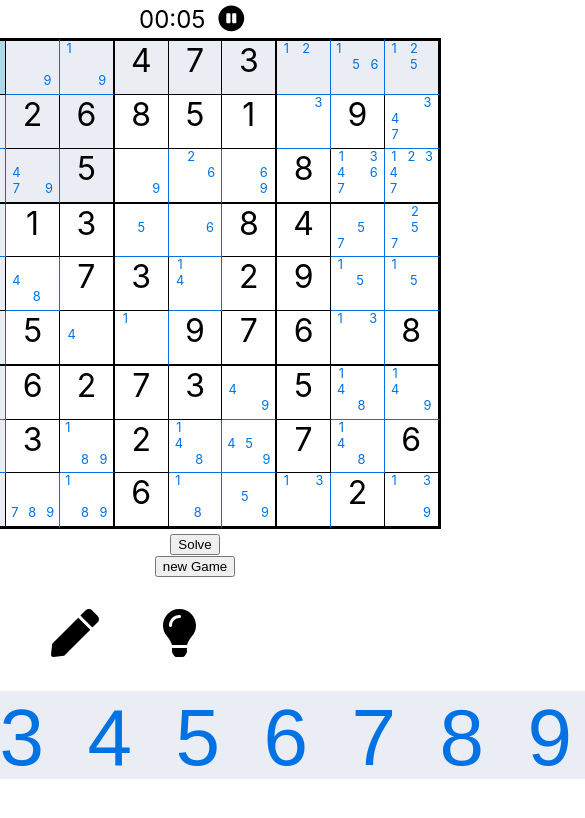
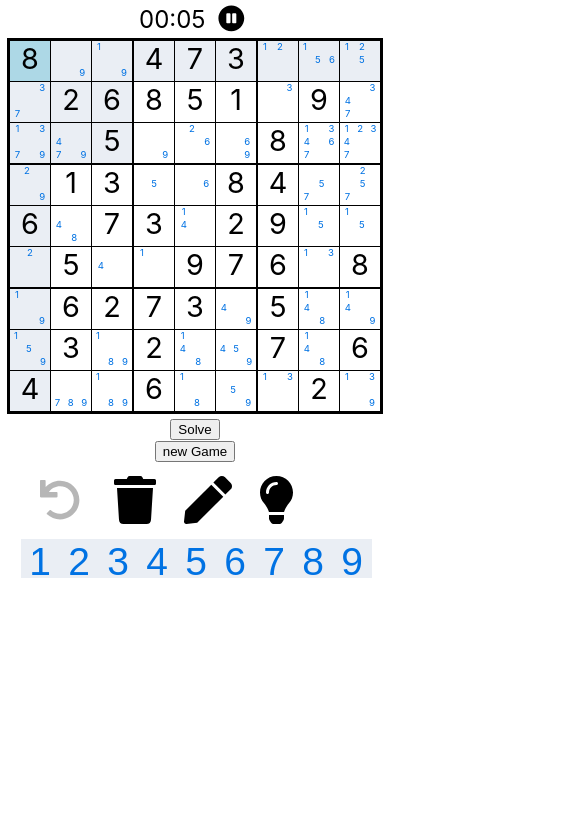
Before and after one commit to murugu-21/sudoku-tool, a React (Create React App) app: page / in a window 390 px wide. Shown: the top 818 px of the page, 585 px wide, since content can reach past the window. Built offline with nearby package versions, Linux system fonts and the light colour scheme.

Commit message:
fix: rendering issue

```diff
--- a/src/App.css
+++ b/src/App.css
@@ -1,5 +1,6 @@
 .App {
   text-align: center;
+  --focus-color: "#ADD8E6";
 }
 
 .App-logo {
--- a/src/components/Board.js
+++ b/src/components/Board.js
@@ -33,8 +33,8 @@ const Board = (props) => {
       {props.board !== 2 &&
         props.board.map((row, r) =>
           row.map((item, c) => {
-            let right = "1px solid",
-              bottom = "1px solid",
+            let right = "1px solid rgb(0,0,0)",
+              bottom = "1px solid rgb(0,0,0)",
               left = null,
               top = null;
 
--- a/src/components/Cell.css
+++ b/src/components/Cell.css
@@ -1,13 +1,24 @@
+@media only screen and (max-width: 600px) {
+  .cell {
+    font-size: clamp(1rem, 8vw, 5rem);
+    width: clamp(2rem, 10vw, 5rem);
+    height: clamp(2rem, 10vw, 5rem);
+  }
+  .notes_cell {
+    font-size: clamp(0.5rem, 3vw, 0.8rem);
+    height: clamp(0.7rem, 3vw, 1rem);
+  }
+}
 .cell {
-  font-size: clamp(0.6rem, 2rem, 2rem);
-  width: clamp(0.8rem, 3.3rem, 3.3rem);
-  height: clamp(0.8rem, 3.3rem, 3.3rem);
+  font-size: clamp(1.8rem, 5vw, 2.8rem);
+  width: clamp(2.5rem, 6vw, 3.3rem);
+  height: clamp(2.5rem, 6vw, 3.3rem);
   text-align: center;
   font-weight: normal;
 }
 .cell:focus {
   outline: none;
-  background-color: "#ADD8E6";
+  background-color: --focus-color;
 }
 .notes {
   display: grid;
@@ -15,6 +26,6 @@
 }
 
 .notes_cell {
-  font-size: clamp(0.1rem, 0.8rem, 0.8rem);
-  height: clamp(0.2rem, 1rem, 1rem);
+  font-size: clamp(0.6rem, 1.8vw, 0.8rem);
+  height: clamp(0.8rem, 2vw, 1rem);
 }
--- a/src/components/Game.js
+++ b/src/components/Game.js
@@ -33,12 +33,12 @@ const Game = () => {
   const updateBoard = (newBoard, row, col) => {
     let newHistory = JSON.parse(JSON.stringify(history));
     let newMismatch = Validate(newBoard);
-    if (newMismatch) {
     newBoard = GenerateCandidates(newBoard, row, col);
     newHistory.push(newBoard);
     setBoard(newBoard);
+    setHistory(newHistory);
+    if (newMismatch) {
       setMismatch(newMismatch);
-      setHistory(newHistory);
     } else {
       alert("Congrats you completed the puzzle");
     }
@@ -130,6 +130,7 @@ const Game = () => {
         }}
       />
       <div className="flex-container">
+        {play && (
           <Board
             board={board}
             r={row}
@@ -141,6 +142,8 @@ const Game = () => {
               setCol(c);
             }}
           />
+        )}
+
         <div className="flex-column-container">
           <button onClick={() => handleSolve()}>Solve</button>
           <NewGame />
--- a/src/components/GenerateCandidates.js
+++ b/src/components/GenerateCandidates.js
@@ -1,28 +1,23 @@
-import deleteArrayElement from "./DeleteArrayElement";
+import RemoveCandidates from "./RemoveCandidates";
 
 const GenerateCandidates = (board, r, c) => {
   let newBoard = JSON.parse(JSON.stringify(board)),
     i,
     j;
   if (typeof newBoard[r][c] === "number") {
-    for (i = 0; i < newBoard.length; i++) {
-      if (typeof newBoard[i][c] === "object") {
-        newBoard[i][c] = deleteArrayElement(newBoard[i][c], newBoard[r][c]);
-      }
-      if (typeof newBoard[r][i] === "object") {
-        newBoard[r][i] = deleteArrayElement(newBoard[r][i], newBoard[r][c]);
-      }
+    newBoard = RemoveCandidates(newBoard, r, c);
+  }
+  if (newBoard[r][c] === null) {
+    newBoard[r][c] = [1, 2, 3, 4, 5, 6, 7, 8, 9];
+    for (i = 0; i < board.length; i++) {
+      RemoveCandidates(newBoard, i, c);
+      RemoveCandidates(newBoard, r, i);
     }
     i = Math.floor(r / 3) * 3;
     j = Math.floor(c / 3) * 3;
     for (let c1 = i; c1 < i + 3; c1++) {
       for (let c2 = j; c2 < j + 3; c2++) {
-        if (typeof newBoard[c1][c2] === "object") {
-          newBoard[c1][c2] = deleteArrayElement(
-            newBoard[c1][c2],
-            newBoard[r][c]
-          );
-        }
+        RemoveCandidates(newBoard, c1, c2);
       }
     }
   }
--- a/src/components/InitialGenerate.js
+++ b/src/components/InitialGenerate.js
@@ -1,32 +1,13 @@
-import deleteArrayElement from "./DeleteArrayElement";
+import RemoveCandidates from "./RemoveCandidates";
 
 const InitialGenerate = (board) => {
   const newBoard = JSON.parse(JSON.stringify(board));
-  let r, c, i;
+  let r, c;
   for (r = 0; r < newBoard.length; r++) {
     for (c = 0; c < newBoard[r].length; c++) {
       if (newBoard[r][c] === null) {
         newBoard[r][c] = [1, 2, 3, 4, 5, 6, 7, 8, 9];
-        for (i = 0; i < newBoard.length; i++) {
-          if (typeof newBoard[i][c] === "number") {
-            newBoard[r][c] = deleteArrayElement(newBoard[r][c], newBoard[i][c]);
-          }
-          if (typeof newBoard[r][i] === "number") {
-            newBoard[r][c] = deleteArrayElement(newBoard[r][c], newBoard[r][i]);
-          }
-        }
-        i = Math.floor(r / 3) * 3;
-        let j = Math.floor(c / 3) * 3;
-        for (let c1 = i; c1 < i + 3; c1++) {
-          for (let c2 = j; c2 < j + 3; c2++) {
-            if (typeof newBoard[c1][c2] === "number") {
-              newBoard[r][c] = deleteArrayElement(
-                newBoard[r][c],
-                newBoard[c1][c2]
-              );
-            }
-          }
-        }
+        board = RemoveCandidates(newBoard, r, c);
       }
     }
   }
--- a/src/components/NumberPad.css
+++ b/src/components/NumberPad.css
@@ -10,9 +10,9 @@
 }
 
 .NumberKey {
-  font-size: clamp(0.2rem, 5rem, 5rem);
-  width: clamp(0.5rem, 5.5rem, 5.5rem);
-  height: clamp(0.5rem, 5.5rem, 5.5rem);
+  font-size: clamp(0.2rem, 10vw, 5rem);
+  width: clamp(0.5rem, 10vw, 5.5rem);
+  height: clamp(0.5rem, 10vw, 5.5rem);
   color: #0072e3;
   background-color: #eaeef4;
   margin: 3%;
--- /dev/null
+++ b/src/components/RemoveCandidates.js
@@ -0,0 +1,46 @@
+import deleteArrayElement from "./DeleteArrayElement";
+const RemoveCandidates = (board, r, c) => {
+  let i, j;
+  //removes candidates for corresponding rows, column, box
+  if (typeof board[r][c] === "number") {
+    for (i = 0; i < board.length; i++) {
+      if (typeof board[i][c] === "object") {
+        board[i][c] = deleteArrayElement(board[i][c], board[r][c]);
+      }
+      if (typeof board[r][i] === "object") {
+        board[r][i] = deleteArrayElement(board[r][i], board[r][c]);
+      }
+    }
+    i = Math.floor(r / 3) * 3;
+    j = Math.floor(c / 3) * 3;
+    for (let c1 = i; c1 < i + 3; c1++) {
+      for (let c2 = j; c2 < j + 3; c2++) {
+        if (typeof board[c1][c2] === "object") {
+          board[c1][c2] = deleteArrayElement(board[c1][c2], board[r][c]);
+        }
+      }
+    }
+  }
+  //removes candidates for board[r][c]
+  if (typeof board[r][c] === "object") {
+    for (i = 0; i < board.length; i++) {
+      if (typeof board[i][c] === "number") {
+        board[r][c] = deleteArrayElement(board[r][c], board[i][c]);
+      }
+      if (typeof board[r][i] === "number") {
+        board[r][c] = deleteArrayElement(board[r][c], board[r][i]);
+      }
+    }
+    i = Math.floor(r / 3) * 3;
+    let j = Math.floor(c / 3) * 3;
+    for (let c1 = i; c1 < i + 3; c1++) {
+      for (let c2 = j; c2 < j + 3; c2++) {
+        if (typeof board[c1][c2] === "number") {
+          board[r][c] = deleteArrayElement(board[r][c], board[c1][c2]);
+        }
+      }
+    }
+  }
+  return board;
+};
+export default RemoveCandidates;
```
Lines whose indentation alone changed are shown as unchanged.
